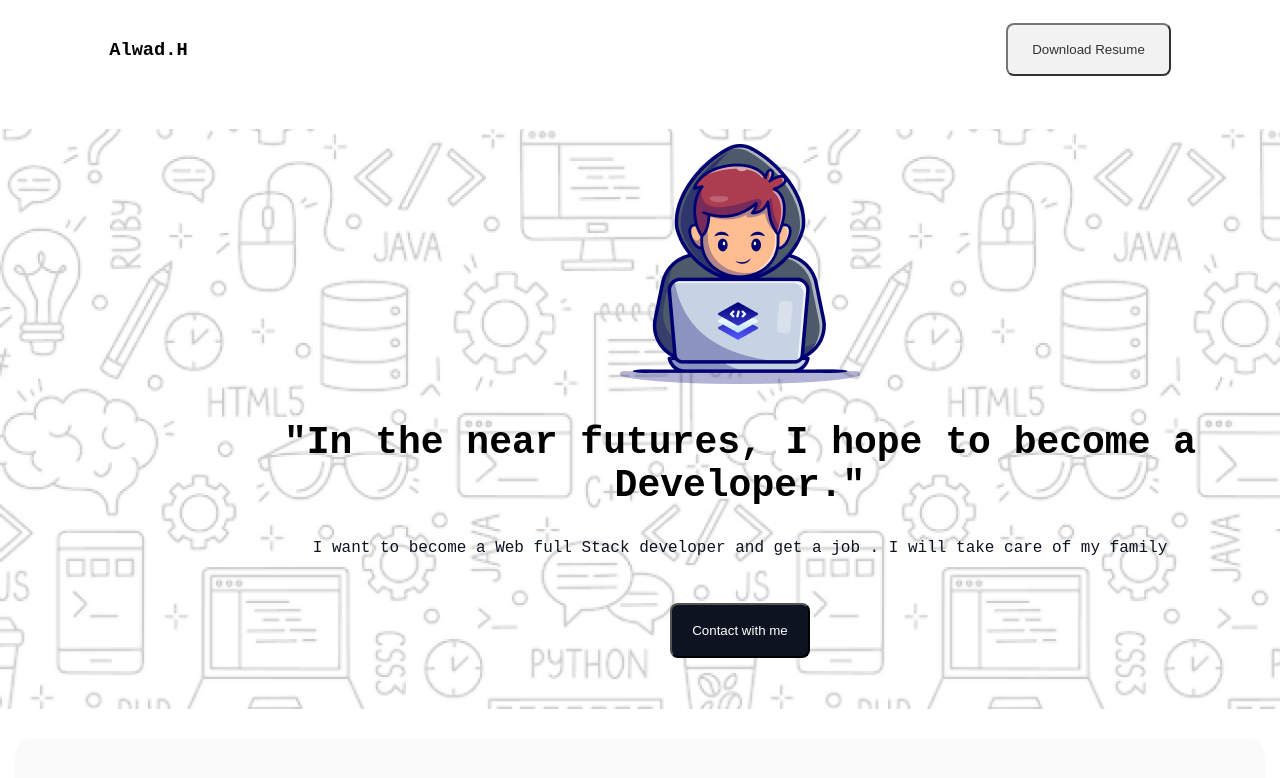
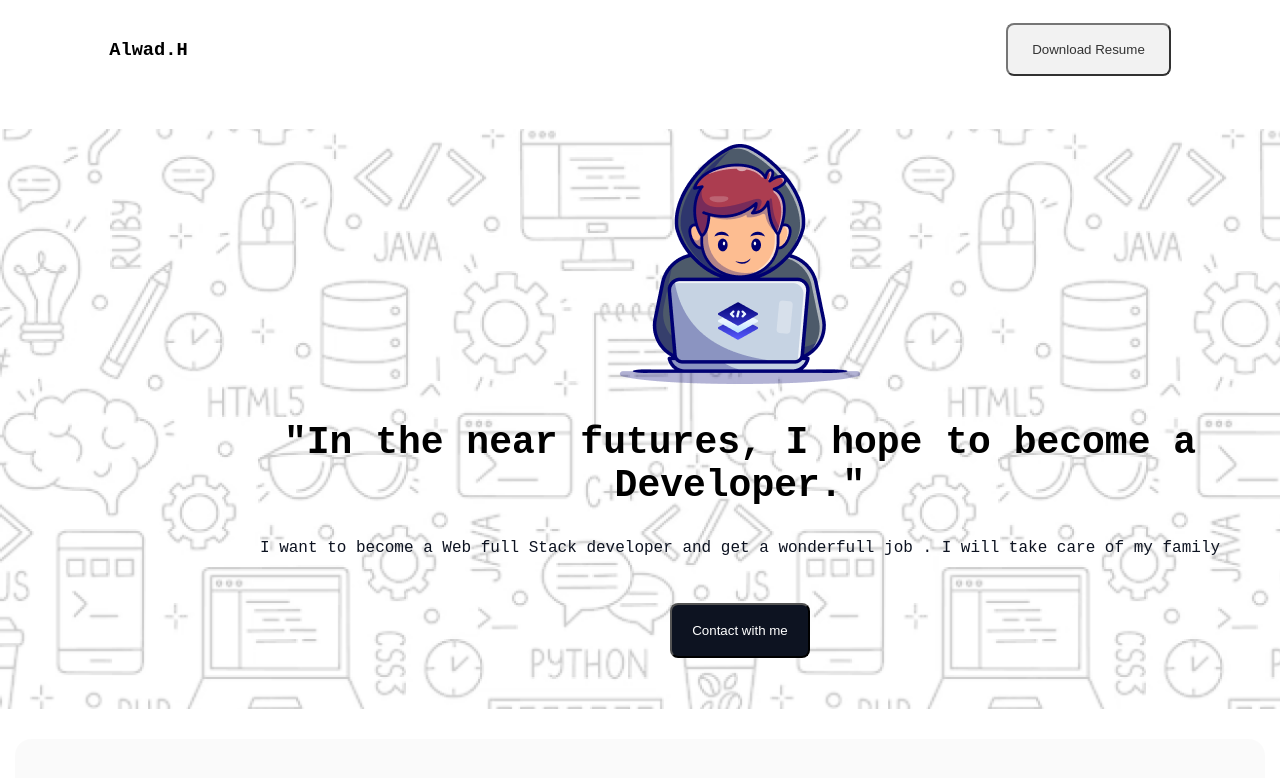
Before and after one commit to Rakib991943/B10A1-Challenge-Begins, a plain HTML site: page index.html in a window 1280 px wide. Shown: the top 778 px of the page. Drawn offline with Linux system fonts and the light colour scheme; a web font is replaced by a local one.

Commit message:
my section2

```diff
--- a/index.html
+++ b/index.html
@@ -22,7 +22,8 @@
     <div class="banner-content">
       <img src="assets/Group.png" alt="">
       <h2 class="devlowper-heading">"In the near futures, I hope to become a Developer."</h2>
-      <p class="describ">I want to become a Web full Stack developer and get a job . I will take care of my family </p>
+      <p class="describ">I want to become a Web full Stack developer and get a wonderfull job . I will take care of my
+        family </p>
       <button id="challenge">Contact with me </button>
     </div>
   </Section>
```
